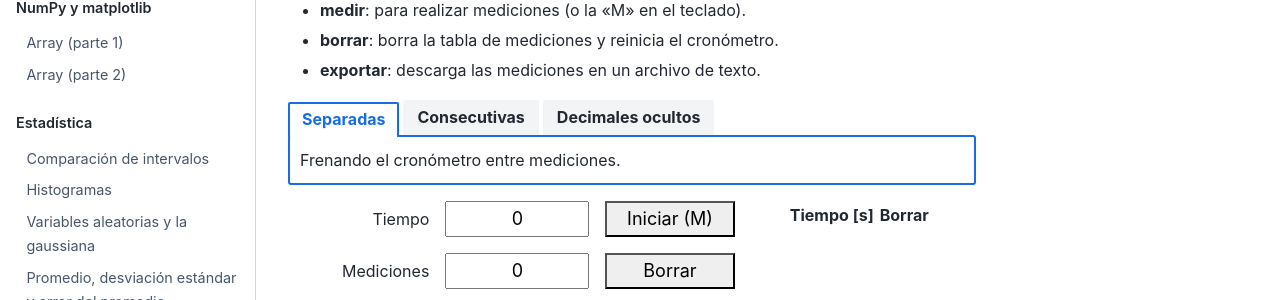
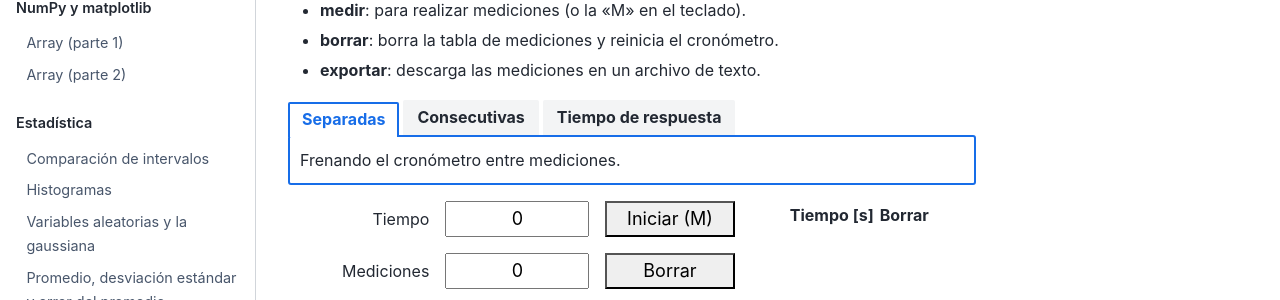
Before and after one commit to maurosilber/python-tutorial, a Jupyter Book: the page built from book/laboratorio/cronometro.md, in a window 1280 px wide. Shown: the part 183-483 px from the top of the page. Built offline with Jupyter Book 1.0.4 settings and Sphinx 7.4.7 and the Sphinx Book theme 1.1.4, drawn with Linux system fonts in a browser that asks for light colours; part of the change alters nothing that is shown.

`````diff
--- a/book/laboratorio/cronometro.md
+++ b/book/laboratorio/cronometro.md
@@ -65,9 +65,9 @@ Frenando el cronómetro entre mediciones.
 :name: consecutivas
 Mediciones consecutivas sin frenar el cronómetro.
 ```
-```{tab-item} Decimales ocultos
+```{tab-item} Tiempo de respuesta
 :name: decimales
-Se ocultan los decimales antes de medir.
+Se mide el tiempo desde que aparece "AHORA" hasta que se frena el cronómetro.
 ```
 ````
 
@@ -137,7 +137,17 @@ Se ocultan los decimales antes de medir.
         }
     }
 
-    measurementFunc = separateMeasurement;
+    function responseTimeMeasurement() {
+        if (startTime === null) {
+            startTimer("Frenar (M)")
+            let delay = 1000 * (1 + Math.random());
+            startTime = new Date(startTime.getTime() + delay);
+        } else {
+            let time = getTime();
+            addMeasurement(time);
+            stopTimer()
+        }
+    }
 
     // Get input given its label id
     function getInputFromLabelId(id) {
@@ -166,8 +176,8 @@ Se ocultan los decimales antes de medir.
     });
 
     attachOnChange(getInputFromLabelId("decimales"), () => {
-      measurementFunc = separateMeasurement;
-      shown_time = (t) => Math.floor(t);
+        measurementFunc = responseTimeMeasurement;
+        shown_time = (t) => (t >= 0 ? "AHORA" : "");
     });
 
     function startTimer(text) {
@@ -230,7 +240,8 @@ Se ocultan los decimales antes de medir.
     }
 
     // Attach event listeners
-    document.getElementById('start').addEventListener('click', measurementFunc);
+    measurementFunc = separateMeasurement;
+    startButton.addEventListener('click', () => measurementFunc());
     document.getElementById('reset').addEventListener('click', resetTimer);
     document.getElementById('export').addEventListener('click', exportCsv);
     addEventListener("keydown", (event) => {
`````
